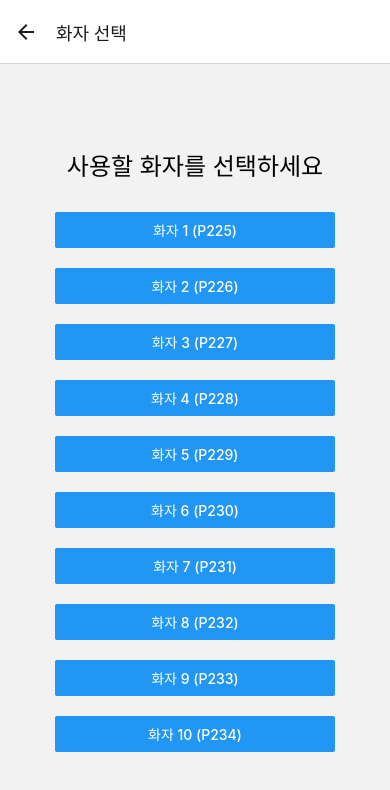
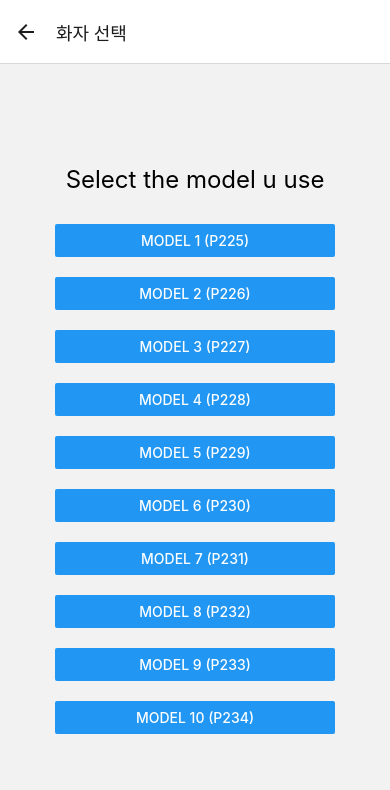
Before and after one commit to minseong99/English-Conversation-Studying-app_frontend, a React Native app in the folder EnglishStudyingAppFront/: screen /SpeakerSelection in a window 390 px wide. Shown: the top 790 px of the page. Built offline with nearby package versions, Linux system fonts and the light colour scheme.

Commit message:
텍스트 수정 및 필요없는 부분 삭제
텍스트를 영어로 수정하였고 발음선택하는 등의 필요없는 부분을 삭제하였다.

```diff
--- a/EnglishStudyingAppFront/src/components/ChatScreen.tsx
+++ b/EnglishStudyingAppFront/src/components/ChatScreen.tsx
@@ -2,6 +2,7 @@
 import React, { useState, useEffect } from 'react';
 import { View, TextInput, Button, FlatList, Text, StyleSheet } from 'react-native';
 import axios from 'axios';
+import { useNavigation } from '@react-navigation/native';
 
 interface Message {
   id: number;
@@ -12,10 +13,21 @@ interface Message {
 const ChatScreen = () => {
   const [input, setInput] = useState('');
   const [messages, setMessages] = useState<Message[]>([]);
-  const [strategy, setStrategy] = useState<'default' | 'casual'>('default');
+  const navigation = useNavigation();
 
   // 고정 sessionId. 실제 앱에서는 동적으로 관리하세요.
   const sessionId = 'session123';
+  const myIp = '192.168.124.100';
+
+  // 화면 언마운트(뒤로가기) 시 세션 삭제 API 호출
+  useEffect(() => {
+      const unsubscribe = navigation.addListener('beforeRemove', () => {
+        axios.delete(`http://${myIp}:3000/api/session/${sessionId}`)
+          .then(() => console.log("Session cleared"))
+          .catch((err) => console.error("Session clear error:", err));
+      });
+      return unsubscribe;
+    }, [navigation, sessionId]);
 
   // 백엔드에서 해당 세션의 전체 대화 내역을 불러오는 함수
   const loadSessionHistory = async () => {
@@ -44,8 +56,9 @@ const ChatScreen = () => {
     try {
       const response = await axios.post('http://localhost:3000/api/chat', {
         message: input,
-        strategy,      // 발음 전략
         sessionId,     // 세션 ID
+      },  {
+        headers: { 'Content-Type': 'application/json' },
       });
       // 백엔드가 반환한 발음 처리된 텍스트를 사용하여 AI 메시지 생성
       const botMessage: Message = {
@@ -81,13 +94,9 @@ const ChatScreen = () => {
           style={styles.input}
           value={input}
           onChangeText={setInput}
-          placeholder="메시지 입력"
+          placeholder="message"
         />
         <Button title="Send" onPress={sendMessage} />
-      </View>
-      <View style={styles.strategyContainer}>
-        <Button title="Default" onPress={() => setStrategy('default')} />
-        <Button title="Casual" onPress={() => setStrategy('casual')} />
       </View>
     </View>
   );
--- a/EnglishStudyingAppFront/src/components/ChatVoiceScreen.tsx
+++ b/EnglishStudyingAppFront/src/components/ChatVoiceScreen.tsx
@@ -1,7 +1,7 @@
 // src/components/ChatVoiceScreen.tsx
-import React, { useState } from 'react';
+import React, { useState, useEffect } from 'react';
 import { View, Text, Button, StyleSheet, ActivityIndicator, Platform, ScrollView } from 'react-native';
-import { useRoute } from '@react-navigation/native';
+import { useNavigation, useRoute } from '@react-navigation/native';
 import axios from 'axios';
 import * as FileSystem from 'expo-file-system';
 import { Audio } from 'expo-av';
@@ -38,6 +38,21 @@ const ChatVoiceScreen = () => {
   // 모바일 재생용 상태
   const [sound, setSound] = useState<Audio.Sound | null>(null);
 
+
+  const myIp = '192.168.124.100';
+  const sessionId = 'session123';
+  // 화면 언마운트(뒤로가기) 시 세션 삭제 API 호출
+  const navigation = useNavigation();
+  useEffect(() => {
+    const unsubscribe = navigation.addListener('beforeRemove', () => {
+      axios.delete(`http://${myIp}:3000/api/session/${sessionId}`)
+        .then(() => console.log("Session cleared"))
+        .catch((err) => console.error("Session clear error:", err));
+    });
+    return unsubscribe;
+  }, [navigation, sessionId]);
+
+
   // 토글 버튼 핸들러: 대화 내역 보이기/숨기기
   const toggleHistory = () => {
     setShowHistory(prev => !prev);
@@ -59,7 +74,7 @@ const ChatVoiceScreen = () => {
       // 2. Chat: 사용자 텍스트를 이용해 AI 응답 생성
       const chatResponse = await axios.post(
         'http://192.168.124.100:3000/api/chat',
-        { message: userText, strategy: 'default', sessionId: 'session123' },
+        { message: userText, strategy: 'default', sessionId: sessionId },
         { headers: { 'Content-Type': 'application/json' } }
       );
       const aiText = chatResponse.data.response;
@@ -206,16 +221,16 @@ const ChatVoiceScreen = () => {
       {loading && <ActivityIndicator size="large" color="#0000ff" />}
       {Platform.OS === 'web' ? (
         <View style={styles.buttonContainer}>
-          <Button title="웹 녹음 시작" onPress={startRecordingWeb} disabled={loading || mediaRecorder !== null} />
-          <Button title="웹 녹음 중지 및 처리" onPress={stopRecordingWebHandler} disabled={loading || mediaRecorder === null} />
+          <Button title="web voice start" onPress={startRecordingWeb} disabled={loading || mediaRecorder !== null} />
+          <Button title="stop" onPress={stopRecordingWebHandler} disabled={loading || mediaRecorder === null} />
         </View>
       ) : (
         <View style={styles.buttonContainer}>
-          <Button title="모바일 녹음 시작" onPress={startRecordingMobile} disabled={loading || recording !== null} />
-          <Button title="모바일 녹음 중지 및 처리" onPress={stopRecordingMobileHandler} disabled={loading || recording === null} />
+          <Button title="mobile voice start" onPress={startRecordingMobile} disabled={loading || recording !== null} />
+          <Button title="stop" onPress={stopRecordingMobileHandler} disabled={loading || recording === null} />
         </View>
       )}
-      <Button title={showHistory ? "대화 내역 숨기기" : "대화 내역 보기"} onPress={toggleHistory} />
+      <Button title={showHistory ? "hide text" : "show text"} onPress={toggleHistory} />
       {showHistory && (
         <ScrollView style={styles.historyContainer}>
           {conversationHistory.map((msg, index) => (
--- a/EnglishStudyingAppFront/src/components/MainMenuScreen.tsx
+++ b/EnglishStudyingAppFront/src/components/MainMenuScreen.tsx
@@ -8,14 +8,14 @@ const MainMenuScreen = () => {
 
   return (
     <View style={styles.container}>
-      <Text style={styles.title}>채팅 방식 선택</Text>
+      <Text style={styles.title}>Select the way u want</Text>
       <Button
-        title="음성 채팅"
+        title="Voice chat"
         onPress={() => navigation.navigate('SpeakerSelection')}
       />
       <View style={styles.spacer} />
       <Button
-        title="텍스트 채팅"
+        title="Text chat"
         onPress={() => navigation.navigate('ChatText')}
       />
     </View>
--- a/EnglishStudyingAppFront/src/components/SpeakerSelectionScreen.tsx
+++ b/EnglishStudyingAppFront/src/components/SpeakerSelectionScreen.tsx
@@ -4,16 +4,16 @@ import { View, Text, Button, StyleSheet, ScrollView } from 'react-native';
 import { useNavigation } from '@react-navigation/native';
 
 const speakers = [
-  { id: "p225", label: "화자 1 (p225)" },
-  { id: "p226", label: "화자 2 (p226)" },
-  { id: "p227", label: "화자 3 (p227)" },
-  { id: "p228", label: "화자 4 (p228)" },
-  { id: "p229", label: "화자 5 (p229)" },
-  { id: "p230", label: "화자 6 (p230)" },
-  { id: "p231", label: "화자 7 (p231)" },
-  { id: "p232", label: "화자 8 (p232)" },
-  { id: "p233", label: "화자 9 (p233)" },
-  { id: "p234", label: "화자 10 (p234)" },
+  { id: "p225", label: "model 1 (p225)" },
+  { id: "p226", label: "model 2 (p226)" },
+  { id: "p227", label: "model 3 (p227)" },
+  { id: "p228", label: "model 4 (p228)" },
+  { id: "p229", label: "model 5 (p229)" },
+  { id: "p230", label: "model 6 (p230)" },
+  { id: "p231", label: "model 7 (p231)" },
+  { id: "p232", label: "model 8 (p232)" },
+  { id: "p233", label: "model 9 (p233)" },
+  { id: "p234", label: "model 10 (p234)" },
 ];
 
 const SpeakerSelectionScreen = () => {
@@ -26,7 +26,7 @@ const SpeakerSelectionScreen = () => {
 
   return (
     <ScrollView contentContainerStyle={styles.container}>
-      <Text style={styles.title}>사용할 화자를 선택하세요</Text>
+      <Text style={styles.title}>Select the model u use</Text>
       {speakers.map((spk) => (
         <View key={spk.id} style={styles.buttonContainer}>
           <Button title={spk.label} onPress={() => handleSpeakerSelect(spk.id)} />
```
